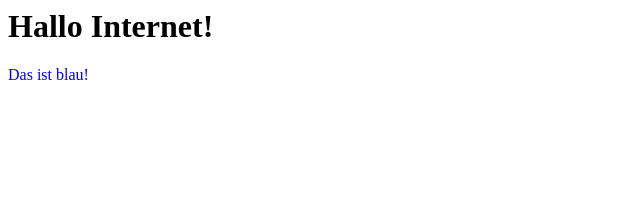
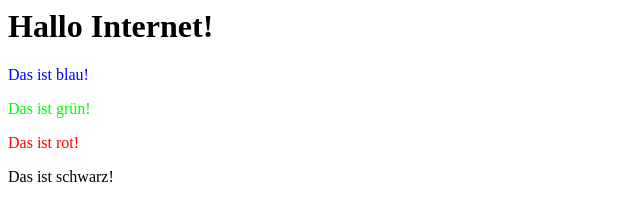
Before and after one commit to Inga07/site, a plain HTML site: page index.html in a window 1280 px wide. Shown: the whole page, without its empty margins (0-640 px from the left). Drawn offline with Linux system fonts and the light colour scheme.

Commit message:
Update index.html

```diff
--- a/index.html
+++ b/index.html
@@ -1,2 +1,5 @@
 <h1> Hallo Internet! </h1>
 <p style="color: #0000FF">Das ist blau!</p>
+<p style="color: #00FF00">Das ist grün!</p>
+<p style="color: #FF0000">Das ist rot!</p>
+<p style="color: #000000">Das ist schwarz!</p>
```
